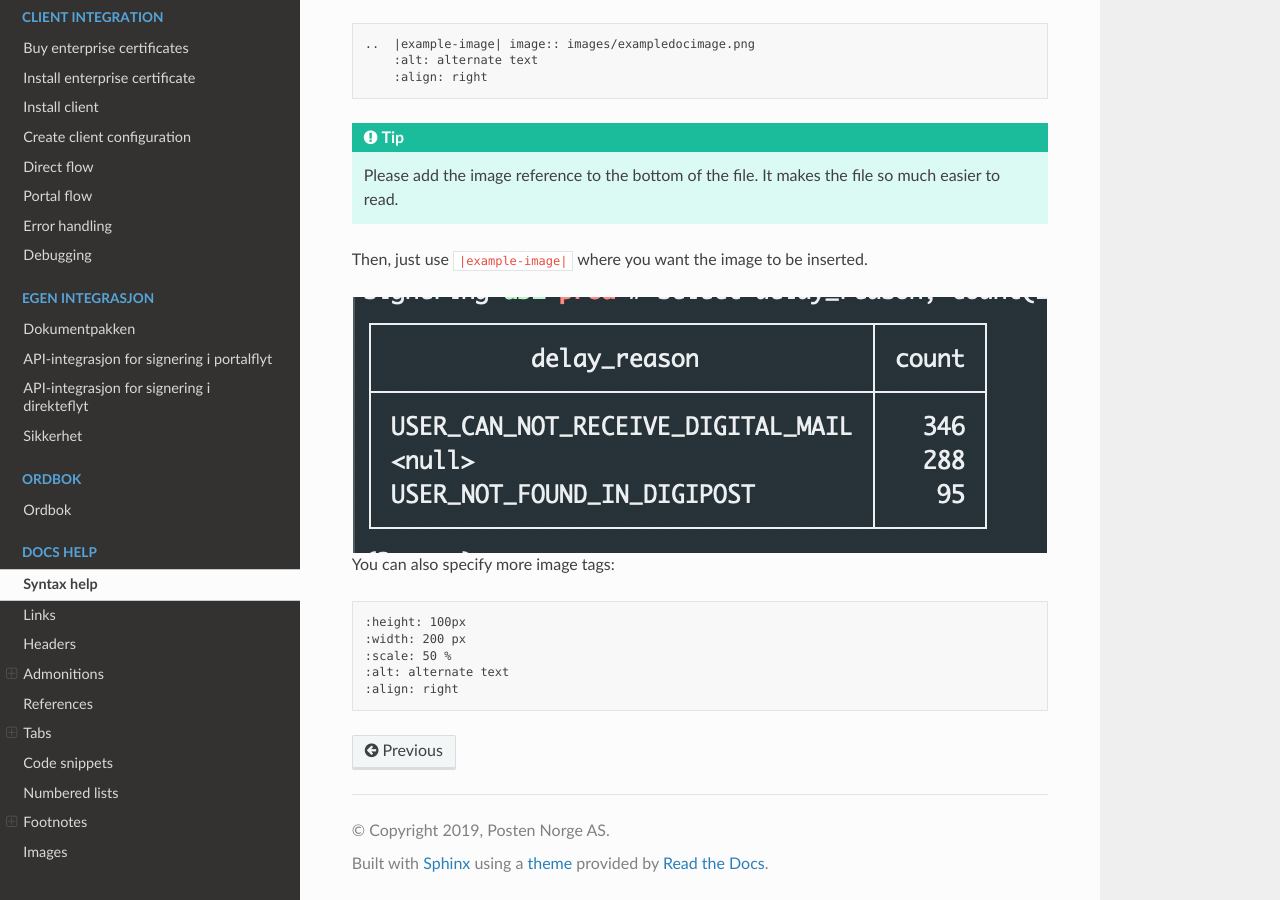
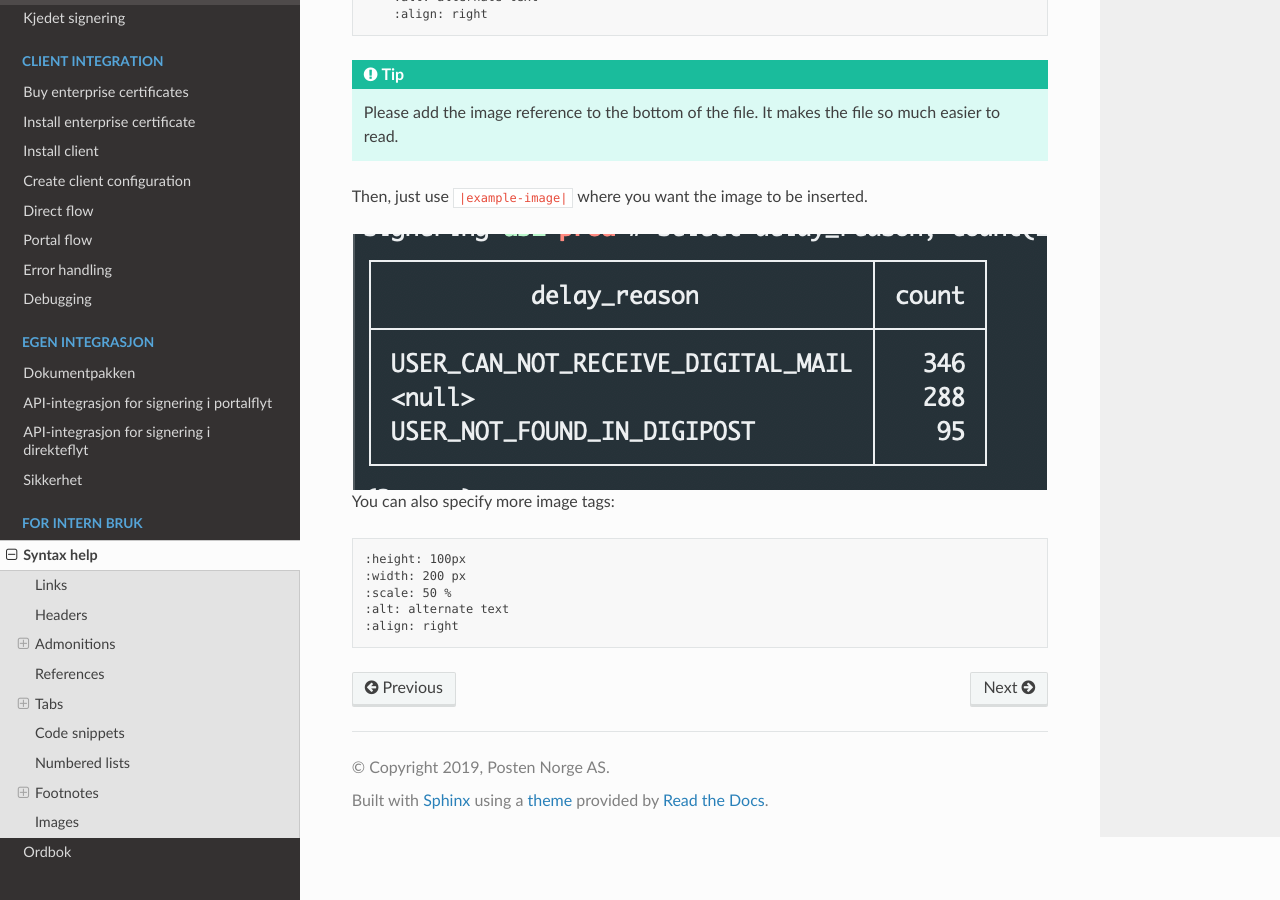
Before and after one commit to ramonarellano/signering-docs, a Sphinx documentation site: the page built from source/syntax-help.rst, in a window 1280 px wide and 900 px high, scrolled down 3736 px. Built offline with Sphinx 7.4.7 and the Read the Docs theme 2.0.0, drawn with Linux system fonts in a browser that asks for light colours.

Commit message:
Lager eget avsnitt for intern bruk
Som inneholder ordboken og syntaks-hjelp. Det bør ikke ta så mye plass
i dokumentasjonen nå som vi har flyttet alt over.

```diff
--- a/source/index.rst
+++ b/source/index.rst
@@ -68,13 +68,13 @@ Welcome to the Posten signering documentation!
    :maxdepth: 1
    :caption: Ordbok
 
-   ordbok
 
 .. toctree::
    :maxdepth: 1
-   :caption: Docs help
+   :caption: For intern bruk
 
    syntax-help
+   ordbok
 
 
 
```
Also changed, not shown: source/syntax-help.rst (+12 -12 lines).
